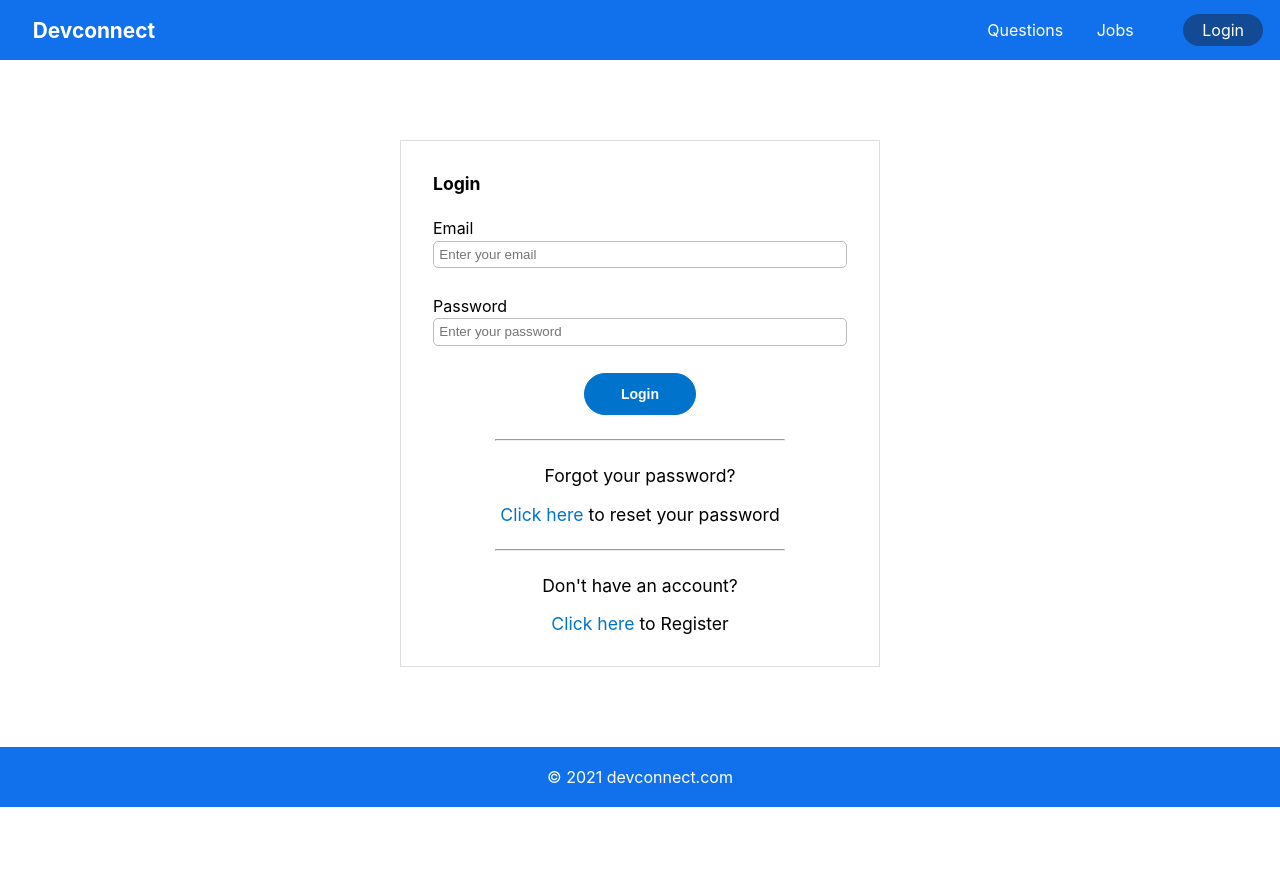
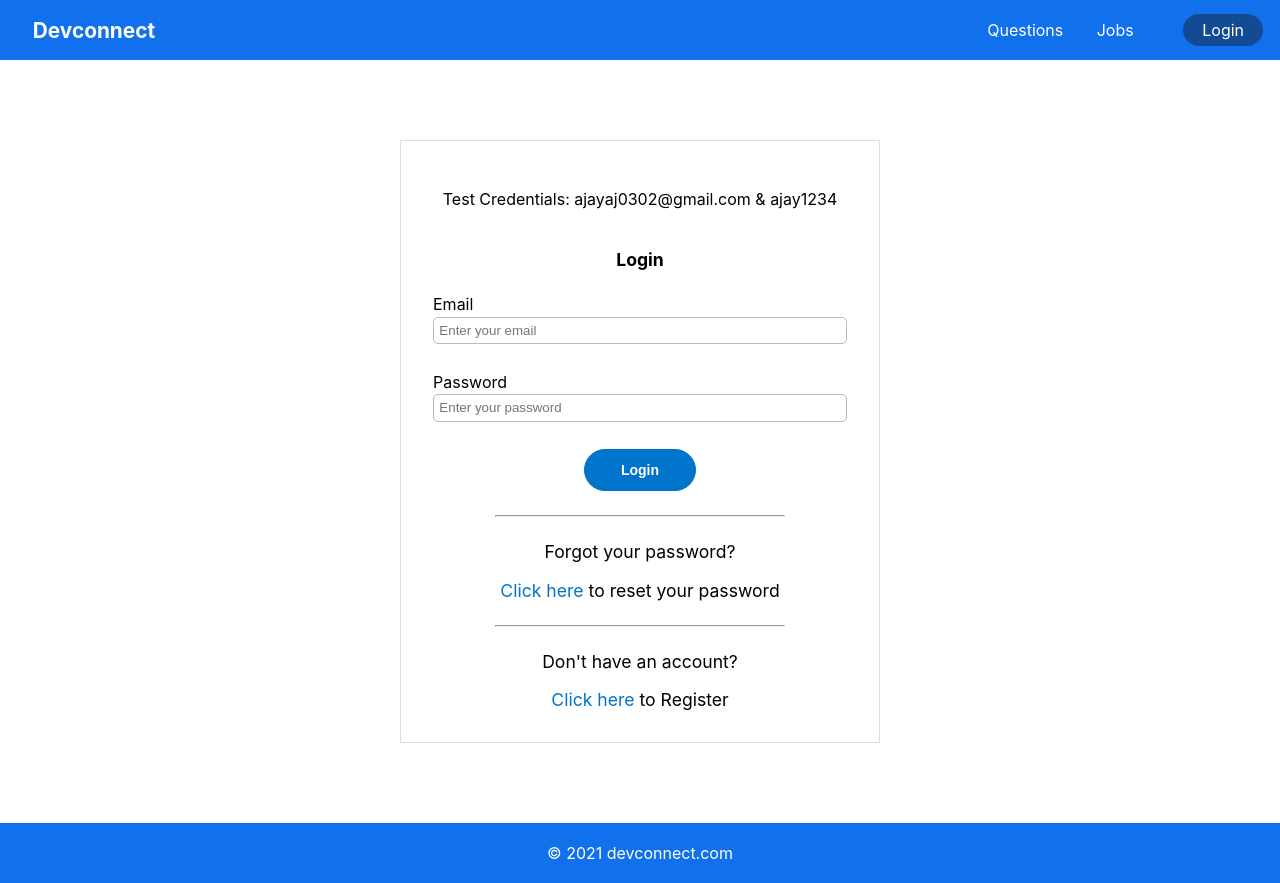
Before and after one commit to ajaykumarchamarthi/devconnect-frontend, a React (Create React App) app: page /login in a window 1280 px wide. Before the commit the page ends 807 px from the top, so only its background shows below. Built offline with nearby package versions, Linux system fonts and the light colour scheme.

Commit message:
Test credentials added

```diff
--- a/src/components/pages/Jobs/JobDetails.js
+++ b/src/components/pages/Jobs/JobDetails.js
@@ -40,7 +40,7 @@ function JobDetails() {
           <div className={classes.jobDetails}>
             <ul>
               <li>
-                <span className={classes.key}>Role</span>{" "}
+                <span className={classes.key}>Role</span> -{" "}
                 {company.jobDescription}
               </li>
               <li>
--- a/src/components/pages/Login/Login.js
+++ b/src/components/pages/Login/Login.js
@@ -58,6 +58,9 @@ function Login() {
   return (
     <div>
       <form onSubmit={handleSubmit(submitHandler)} className={classes.form}>
+        <p className={classes.testCredential}>
+          Test Credentials: ajayaj0302@gmail.com & ajay1234
+        </p>
         <div>
           <h3 className={classes.title}>Login</h3>
         </div>
--- a/src/components/pages/Login/Login.module.css
+++ b/src/components/pages/Login/Login.module.css
@@ -7,6 +7,14 @@
 
 .form label {
   display: block;
+}
+
+.testCredential {
+  margin: 1em auto;
+}
+
+.title {
+  text-align: center;
 }
 
 .form input {
```
